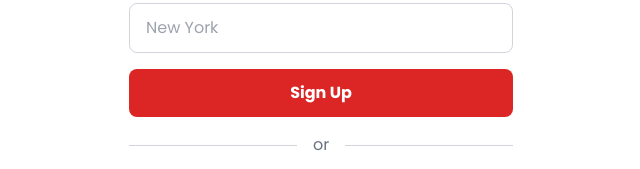
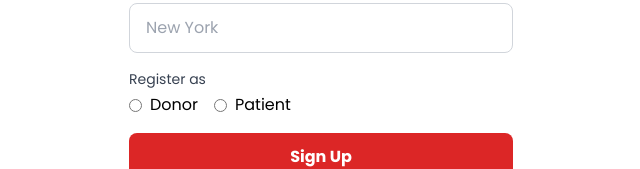
Before and after one commit to Sherrrrryyy/Blood-Bank-Website, a React (Vite) app: page /signup in a window 1280 px wide. Shown: the part 619-788 px from the top of the page, without its empty margins (319-959 px from the left). Built offline with nearby package versions, Linux system fonts and the light colour scheme; no server answers.

Commit message:
refactor App and Navbar components; update Hero with new Request Now link and enhance Register form with role selection

```diff
--- a/src/App.jsx
+++ b/src/App.jsx
@@ -6,7 +6,6 @@ import Hero from './components/Hero';
 function App() {
   return (
     <>
-      {/* <h1>Hello</h1> */}
       <Navbar />
       <Hero />
     </>
--- a/src/components/Hero.jsx
+++ b/src/components/Hero.jsx
@@ -22,6 +22,12 @@ const Hero = () => {
         >
          Donate Now
         </a>
+        <a
+          className="block w-full rounded-sm border border-red-700 px-12 py-3 text-sm font-medium text-red-700 hover:bg-gray-50 shadow-sm focus:ring-3 focus:outline-hidden sm:w-auto"
+          href="/DonationForm"
+        >
+         Request Now
+        </a>
 
 
       </div>
--- a/src/components/Navbar.jsx
+++ b/src/components/Navbar.jsx
@@ -28,7 +28,7 @@ const Navbar = () => {
           <div className="hidden md:flex space-x-6">
             <a href="/" className="text-black hover:text-red-600 transition duration-300">Home</a>
             <a href="/about" className="text-black hover:text-red-600 transition duration-300">About</a>
-            <a href="/donors" className="text-black hover:text-red-600 transition duration-300">Donors List</a>
+            <a href="/donors" className="text-black hover:text-red-600 transition duration-300">Find a Donor</a>
             <a href="/chat" className="text-black hover:text-red-600 transition duration-300">Chat</a>
             <a href="/map" className="text-black hover:text-red-600 transition duration-300">Map</a>
 
--- a/src/pages/Register.jsx
+++ b/src/pages/Register.jsx
@@ -9,8 +9,10 @@ const Register = () => {
         password: '',
         phone: '',
         bloodGroup: '',
-        city: ''
+        city: '',
+        role: ''
     });
+
 
     const bloodGroups = ['A+', 'A-', 'B+', 'B-', 'AB+', 'AB-', 'O+', 'O-'];
 
@@ -135,6 +137,35 @@ const Register = () => {
                                     className="w-full px-4 py-3 border border-gray-300 rounded-lg focus:ring-2 focus:ring-red-500 focus:border-transparent transition-all"
                                 />
                             </div>
+
+                            <div className="col-span-2">
+                                <label className="block text-sm font-medium text-gray-700 mb-1 text-left">
+                                    Register as
+                                </label>
+                                <div className="flex items-center">
+                                    <input
+                                        type="radio"
+                                        id="donor"
+                                        name="role"
+                                        value="Donor"
+                                        onChange={handleChange}
+                                        className="mr-2"
+                                        required
+                                    />
+                                    <label htmlFor="donor" className="mr-4">Donor</label>
+                                    <input
+                                        type="radio"
+                                        id="patient"
+                                        name="role"
+                                        value="Patient"
+                                        onChange={handleChange}
+                                        className="mr-2"
+                                        required
+                                    />
+                                    <label htmlFor="patient">Patient</label>
+                                </div>
+                            </div>
+
                         </div>
 
                         <button
```
